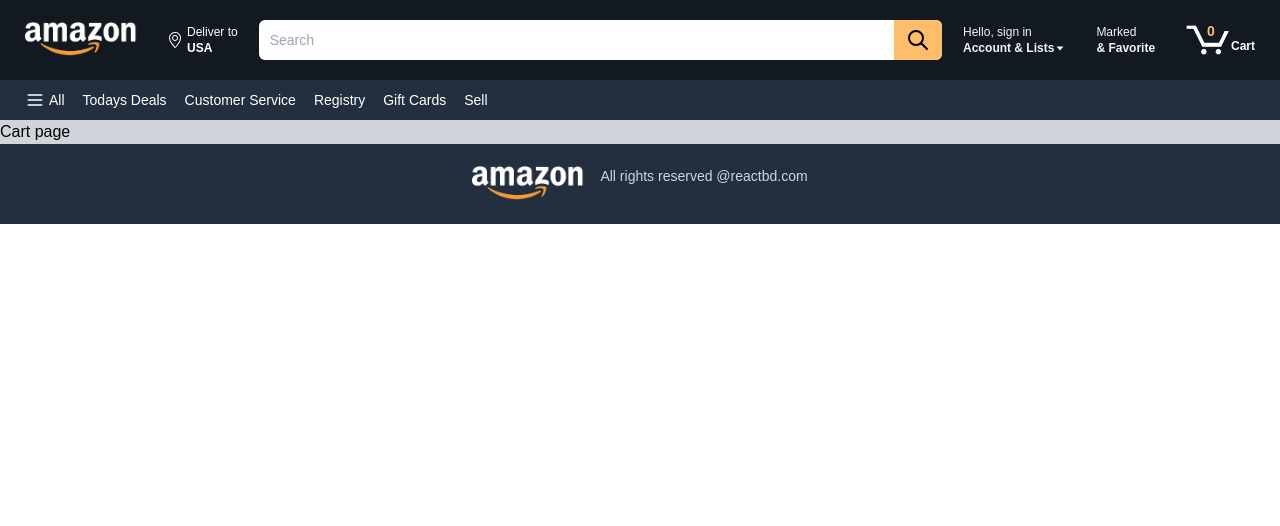
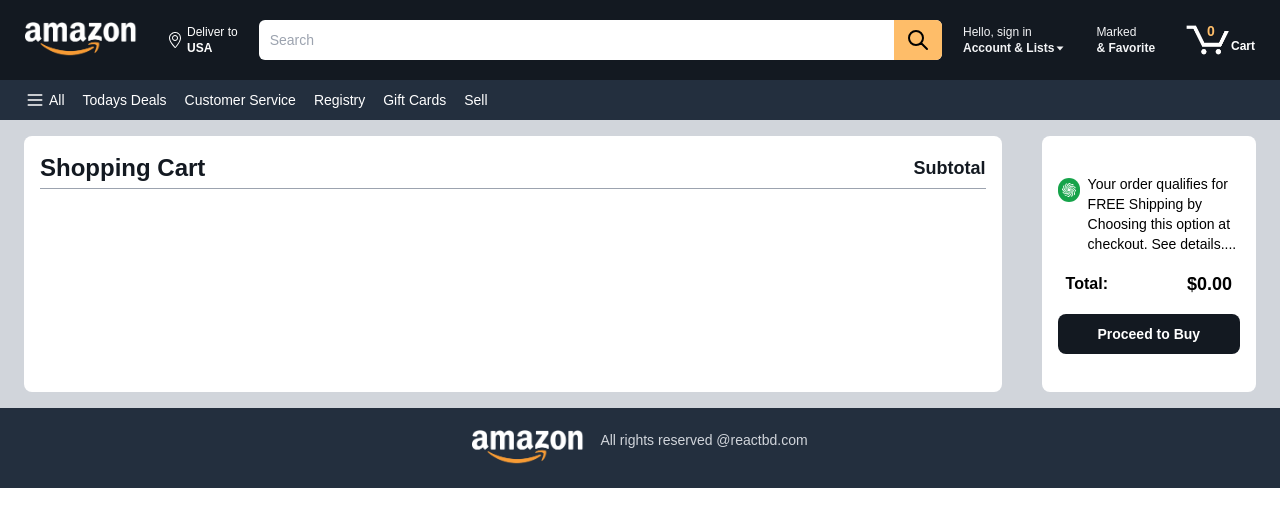
Before and after one commit to NgoTanKhoa21042001/amazon-clone, a Next.js app: page /cart in a window 1280 px wide. Shown: the top 526 px of the page. Built offline with nearby package versions, Linux system fonts and the light colour scheme.

Commit message:
cart page design

```diff
--- /dev/null
+++ b/src/components/CartProduct.tsx
@@ -0,0 +1,67 @@
+import Image from "next/image";
+import FormattedPrice from "./FormattedPrice";
+import { LuMinus, LuPlus } from "react-icons/lu";
+import { IoMdClose } from "react-icons/io";
+interface Item {
+  brand: string;
+  category: string;
+  description: string;
+  image: string;
+  isNew: boolean;
+  oldPrice: number;
+  price: number;
+  title: string;
+  _id: number;
+  quantity: number;
+}
+interface CartProductsProps {
+  item: Item;
+}
+const CartProduct = ({ item }: CartProductsProps) => {
+  return (
+    <div className="bg-gray-100 rounded-lg flex items-center px-2 gap-4">
+      <Image
+        src={item.image}
+        width={150}
+        height={150}
+        className=""
+        alt="productImage"
+      />
+      <div className="flex flex-col gap-1">
+        <p className="text-lg font-semibold text-amazon_blue">{item.title}</p>
+        <p className="text-sm text-gray-500">{item.description}</p>
+        <p className="text-sm text-gray-600">
+          Unit price:{" "}
+          <span className="font-semibold text-amazon_blue">
+            <span>
+              <FormattedPrice amount={item.price} />
+            </span>
+          </span>
+        </p>
+        <div className="flex items-center gap-6">
+          {/* Plus - Minus quantity */}
+          <div className="flex mt-1 items-center justify-between border border-gray-300 px-4 rounded-full w-28 shadow-lg">
+            <span className="w-6 h-6 flex items-center justify-center rounded-full text-base bg-transparent hover:bg-gray-300 cursor-pointer duration-300">
+              {" "}
+              <LuPlus />
+            </span>
+            <span>{item.quantity}</span>
+            <span className="w-6 h-6 flex items-center justify-center rounded-full text-base bg-transparent hover:bg-gray-300 cursor-pointer duration-300">
+              {" "}
+              <LuMinus />
+            </span>
+          </div>
+          {/* Plus - Minus quantity */}
+          <div className="flex items-center text-sm hover:text-red-600 cursor-pointer duration-300 text-gray-400 font-medium">
+            <IoMdClose className="mt-[2px]" /> <p>remove</p>
+          </div>
+        </div>
+      </div>
+      <span className="text-lg font-semibold text-amazon_blue">
+        <FormattedPrice amount={item.price * item.quantity} />
+      </span>
+    </div>
+  );
+};
+
+export default CartProduct;
--- /dev/null
+++ b/src/components/Cartpayment.tsx
@@ -0,0 +1,46 @@
+import React from "react";
+import { useEffect, useState } from "react";
+import { SiMediamarkt } from "react-icons/si";
+import { useSelector } from "react-redux";
+import { StateProps, StoreProduct } from "../../type";
+import FormattedPrice from "./FormattedPrice";
+const Cartpayment = () => {
+  const { productData, userInfo } = useSelector(
+    (state: StateProps) => state.next
+  );
+  const [totalAmount, setTotalAmount] = useState(0);
+  useEffect(() => {
+    let amt = 0;
+    productData.map((item: StoreProduct) => {
+      amt += item.price * item.quantity;
+      return;
+    });
+    setTotalAmount(amt);
+  }, [productData]);
+  return (
+    <div className="flex flex-col gap-4">
+      <div className="flex gap-2">
+        <span className="bg-green-600 rounded-full p-1 h-6 w-6 text-sm text-white flex items-center justify-center mt-1">
+          <SiMediamarkt />
+        </span>
+        <p className="text-sm">
+          Your order qualifies for FREE Shipping by Choosing this option at
+          checkout. See details....
+        </p>
+      </div>
+      {/* total */}
+      <div className="flex items-center justify-between px-2 font-semibold">
+        Total:
+        <span className="font-bold text-lg">
+          <FormattedPrice amount={totalAmount} />
+        </span>
+      </div>
+      {/* button */}
+      <button className="w-full h-10 text-sm font-semibold bg-amazon_blue text-white rounded-lg hover:bg-amazon_yellow hover:text-black duration-300">
+        Proceed to Buy
+      </button>
+    </div>
+  );
+};
+
+export default Cartpayment;
--- /dev/null
+++ b/src/components/ResetCart.tsx
@@ -0,0 +1,7 @@
+import React from "react";
+
+const ResetCart = () => {
+  return <div></div>;
+};
+
+export default ResetCart;
--- a/src/components/header/Header.tsx
+++ b/src/components/header/Header.tsx
@@ -55,9 +55,14 @@
           </p>
         </div>
         {/* favorite */}
-        <div className="px-2 border border-transparent hover:border-white cursor-pointer duration-300 h-[70%] text-xs text-gray-100 flex flex-col justify-center">
+        <div className="px-2 border border-transparent hover:border-white cursor-pointer duration-300 h-[70%] text-xs text-gray-100 flex flex-col justify-center relative">
           <p>Marked</p>
           <p className="font-bold">& Favorite</p>
+          {favoriteData.length > 0 && (
+            <span className="absolute right-2 top-2 w-4 h-4 border-[1px] border-gray-400 flex items-center justify-center text-xs text-amazon_yellow">
+              {favoriteData.length}
+            </span>
+          )}
         </div>
         {/* cart */}
         <Link
--- a/src/pages/cart.tsx
+++ b/src/pages/cart.tsx
@@ -1,7 +1,40 @@
+/* eslint-disable react-hooks/rules-of-hooks */
+import Cartpayment from "@/components/Cartpayment";
+import CartProduct from "@/components/CartProduct";
+import ResetCart from "@/components/ResetCart";
 import React from "react";
+import { useSelector } from "react-redux";
+import { StateProps, StoreProduct } from "../../type";
 
 const cart = () => {
-  return <div>Cart page</div>;
+  // lấy product trong cart
+  const { productData } = useSelector((state: StateProps) => state.next);
+  console.log(productData);
+
+  return (
+    <div className="max-w-screen-2xl mx-auto px-6 grid xl:grid-cols-5 gap-10 py-4">
+      <div className="bg-white col-span-4 rounded-lg p-4">
+        <div className="flex items-center justify-between border-b-gray-400 border-b-[1px] pb-1">
+          <p className="text-2xl font-semibold text-amazon_blue">
+            Shopping Cart
+          </p>
+          <p className="text-lg font-semibold text-amazon_blue">Subtotal</p>
+        </div>
+        <div className="pt-2 flex flex-col gap-2">
+          {productData.map((item: StoreProduct) => (
+            <div key={item._id}>
+              <CartProduct item={item} />
+            </div>
+          ))}
+          <ResetCart />
+        </div>
+      </div>
+      {/* item right */}
+      <div className="bg-white h-64 col-span-1 p-4 rounded-lg flex items-center justify-center">
+        <Cartpayment />
+      </div>
+    </div>
+  );
 };
 
 export default cart;
```
